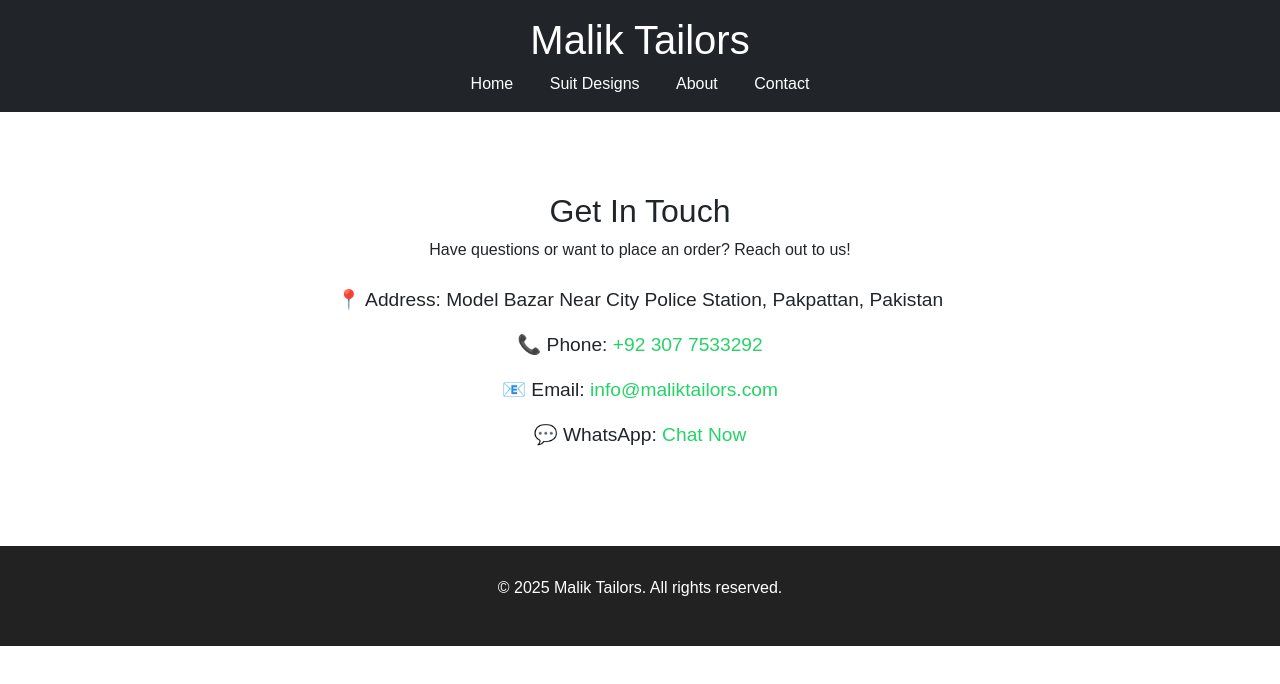
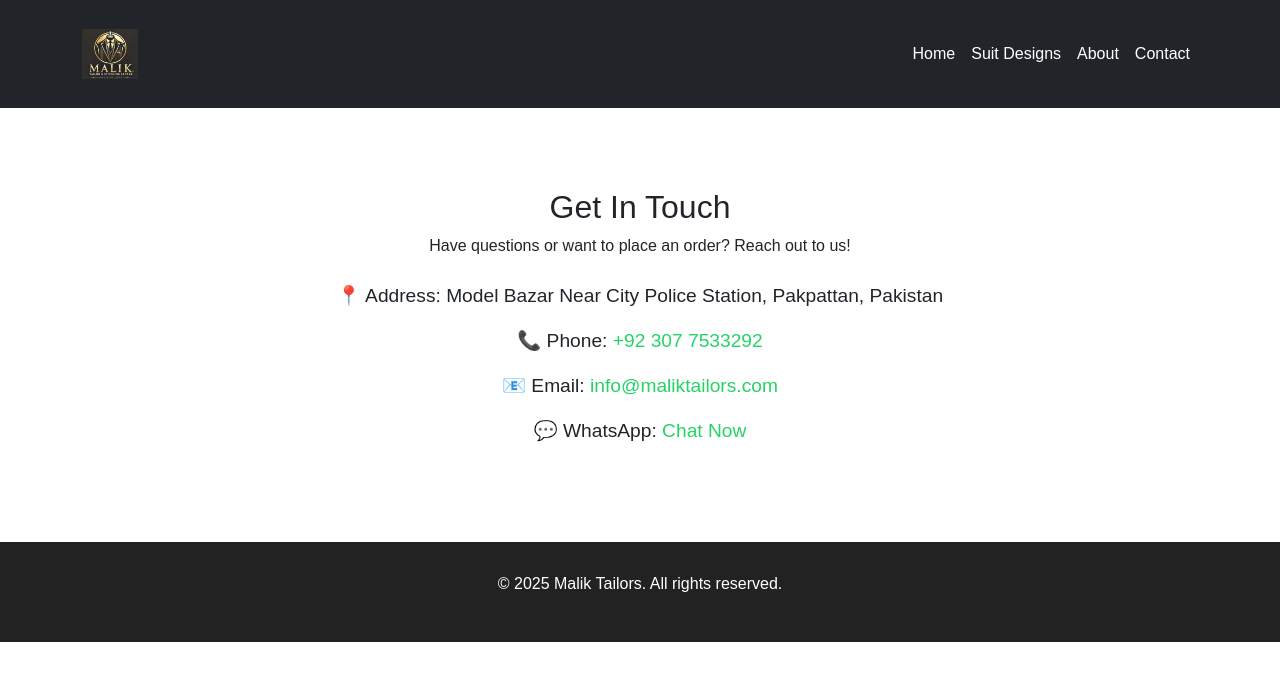
Before and after one commit to malikibrar370/malik-tailors, a plain HTML site: page contact.html in a window 1280 px wide. Drawn offline with nearby package versions, Linux system fonts and the light colour scheme.

Commit message:
contact.html

```diff
--- a/contact.html
+++ b/contact.html
@@ -32,29 +32,32 @@
     </style>
 </head>
 <body>
-
-    <header class="bg-dark text-white p-3 text-center">
-        <h1>Malik Tailors</h1>
-            <nav>
-                <a href="index.html" class="text-white mx-3">Home</a>
-                <a href="suitdesign.html" class="text-white mx-3">Suit Designs</a>
-                <a href="about.html" class="text-white mx-3">About</a>
-                <a href="contact.html" class="text-white mx-3">Contact</a>
+<header class="bg-dark text-white p-3">
+        <div class="container">
+            <nav class="navbar navbar-expand-lg navbar-dark">
+                <a class="navbar-brand" href="index.html">
+                    <img src="./logo.jpg" alt="Malik Tailors" height="50" style="max-width: 150px; object-fit: contain;"> </a>
+                <button class="navbar-toggler" type="button" data-bs-toggle="collapse" data-bs-target="#navbarNav"
+                    aria-controls="navbarNav" aria-expanded="false" aria-label="Toggle navigation">
+                    <span class="navbar-toggler-icon"></span>
+                </button>
+                <div class="collapse navbar-collapse justify-content-end" id="navbarNav">
+                    <ul class="navbar-nav">
+                        <li class="nav-item"><a class="nav-link text-white" href="index.html">Home</a></li>
+                        <li class="nav-item"><a class="nav-link text-white" href="suitdesign.html">Suit Designs</a></li>
+                        <li class="nav-item"><a class="nav-link text-white" href="about.html">About</a></li>
+                        <li class="nav-item"><a class="nav-link text-white" href="contact.html">Contact</a></li>
+                    </ul>
+                </div>
             </nav>
-        </header>
-
-        <style>
+        </div>
+    </header> <style>
             header nav a {
                 text-decoration: none; /* Underline hatane ke liye */
             }
-        </style>
-
-    </header>
-
-    <section class="contact-section">
+        </style></header> <section class="contact-section">
         <h2>Get In Touch</h2>
         <p>Have questions or want to place an order? Reach out to us!</p>
-
         <div class="contact-info mt-4">
             <p>📍 Address: Model Bazar Near City Police Station, Pakpattan, Pakistan</p>
             <p>📞 Phone: <a href="tel:+923077533292">+92 307 7533292</a></p>
@@ -62,10 +65,10 @@
             <p>💬 WhatsApp: <a href="https://wa.me/923077533292">Chat Now</a></p>
         </div>
     </section>
-
     <footer class="footer">
         <p>&copy; 2025 Malik Tailors. All rights reserved.</p>
     </footer>
-
+    <script src="https://code.jquery.com/jquery-3.6.0.min.js"></script>
+    <script src="https://cdn.jsdelivr.net/npm/bootstrap@5.3.0/dist/js/bootstrap.bundle.min.js"></script>
 </body>
 </html>
```
